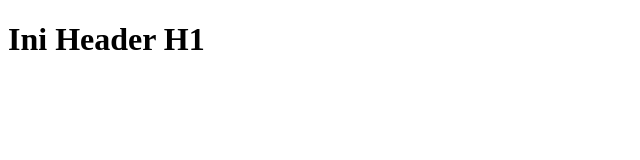
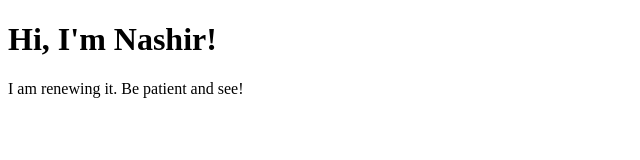
Before and after one commit to nashr/nashr.github.io, a plain HTML site: page index.html in a window 1280 px wide. Shown: the whole page, without its empty margins (0-640 px from the left). Drawn offline with Linux system fonts and the light colour scheme.

Commit message:
Second try

```diff
--- a/index.html
+++ b/index.html
@@ -1,9 +1,10 @@
 <!DOCTYPE html>
 <html>
 <head>
-  <title>Kucing</title>
+  <title>Muhammad Nassirudin</title>
 </head>
 <body>
-  <h1>Ini Header H1</h1>
+  <h1>Hi, I'm Nashir!</h1>
+  <p>I am renewing it. Be patient and see!</p>
 </body>
 </html>
```
